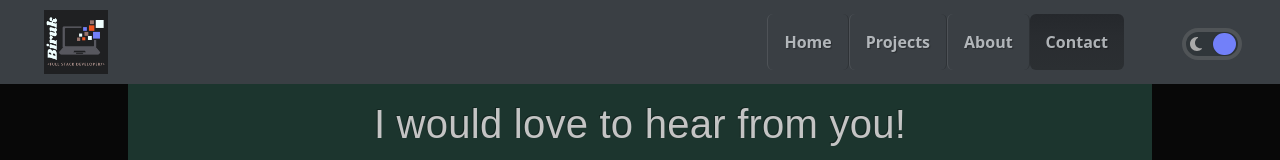
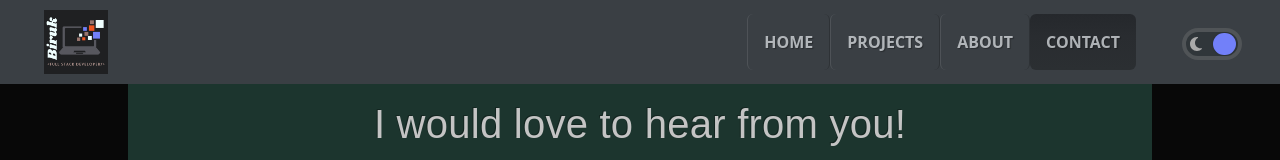
Before and after one commit to Know-Thyself/next-portfolio, a Next.js app: page /contact in a window 1280 px wide. Shown: the top 160 px of the page. Built offline with nearby package versions, Linux system fonts and the light colour scheme.

Commit message:
custom responsive navbar

```diff
--- a/components/navbar.js
+++ b/components/navbar.js
@@ -11,7 +11,6 @@ const Navbar = () => {
 	const [toggleMenu, setToggleMenu] = useState(false)
 	const [isChecked, setIsChecked] = useState(false)
 	const [screenWidth, setScreenWidth] = useState(1348)
-	const [collapse, setCollapse] = useState('')
 
 	const toggleNav = () => {
 		setToggleMenu(!toggleMenu)
@@ -19,12 +18,8 @@ const Navbar = () => {
 	}
 
 	function screenTest() {
-		console.log(window.innerWidth);
 		if (window.innerWidth <= 767) {
 			toggleNav()
-			setCollapse('collapse')
-		} else {
-			setCollapse('')
 		}
 	}
 
@@ -46,9 +41,8 @@ const Navbar = () => {
 				theme === 'dark' ? 'bg-primary' : 'bg-secondary'
 			}`}
 			data-bs-theme={theme}
-			role='navigation'
 		>
-			<div className='container-fluid'>
+			<div class='container-fluid'>
 				<Link className='navbar-brand border-0 mx-3' href='/'>
 					<Image
 						className={`${styles.logo}`}
@@ -60,16 +54,6 @@ const Navbar = () => {
 						height={70}
 					/>
 				</Link>
-				<button
-					className='navbar-toggler border-0'
-					type='button'
-					data-bs-toggle='collapse'
-					data-bs-target='#responsiveNavbar'
-					aria-controls='responsiveNavbar'
-					aria-expanded='false'
-					aria-label='Toggle navigation'
-				>
-					{/* <span className='navbar-toggler-icon'></span> */}
 				<input
 					id='menu__toggle'
 					className={styles['menu__toggle']}
@@ -80,81 +64,82 @@ const Navbar = () => {
 				<label className={styles['menu__btn']} htmlFor='menu__toggle'>
 					<span></span>
 				</label>
-				</button>
-
-				<nav
-					className='collapse navbar-collapse text-center me-auto me-md-5'
-					data-bs-toggle='collapse'
-					data-bs-target='#responsiveNavbar'
-					id='responsiveNavbar'
+				{(toggleMenu || screenWidth > 767) && (
+					<nav className={`text-center me-auto me-md-5 ${styles['menu__box']}`}>
+						<ul
+							className={`navbar-nav ms-auto border-0 fs-6 fw-semibold me-md-5 pe-md-5 ${styles['menu__box__ul']}`}
 						>
-					<ul className='navbar-nav ms-auto border-0 fs-6 fw-semibold me-md-5 pe-md-5'>
-						<li className={`nav-item rounded ${styles['custom-nav-item']}`}>
+							<li className={`nav-item ${styles['custom-nav-item']}`}>
 								<Link
 									href='/'
 									className={`btn nav-link px-3 ${
-									router.pathname === '/' ? 'active border-0' : ''
-								} ${theme === 'light' ? 'text-primary-emphasis' : 'text-body-secondary'}`}
+										router.pathname === '/'
+											? 'active border-0'
+											: styles['menu__item']
+									} ${
+										theme === 'light'
+											? 'text-primary-emphasis'
+											: 'text-body-secondary'
+									}`}
 									onClick={screenTest}
 								>
-								<span
-									data-bs-target='#responsiveNavbar'
-									data-bs-toggle={collapse}
-								>
-									Home
-								</span>
+									<span className='text-uppercase'>Home</span>
 								</Link>
 							</li>
-						<li className={`nav-item rounded ${styles['custom-nav-item']}`}>
+							<li className={`nav-item ${styles['custom-nav-item']}`}>
 								<Link
 									href='/projects'
 									className={`btn nav-link px-3 ${
-									router.pathname === '/projects' ? 'active border-0' : ''
-								} ${theme === 'light' ? 'text-primary-emphasis' : 'text-body-secondary'}`}
+										router.pathname === '/projects'
+											? 'active border-0'
+											: styles['menu__item']
+									} ${
+										theme === 'light'
+											? 'text-primary-emphasis'
+											: 'text-body-secondary'
+									}`}
 									onClick={screenTest}
 								>
-								<span
-									data-bs-target='#responsiveNavbar'
-									data-bs-toggle={collapse}
-								>
-									Projects
-								</span>
+									<span className='text-uppercase'>Projects</span>
 								</Link>
 							</li>
-						<li className={`nav-item rounded ${styles['custom-nav-item']}`}>
+							<li className={`nav-item ${styles['custom-nav-item']}`}>
 								<Link
 									href='/about'
 									className={`btn nav-link px-3 ${
-									router.pathname === '/about' ? 'active border-0' : ''
-								} ${theme === 'light' ? 'text-primary-emphasis' : 'text-body-secondary'}`}
+										router.pathname === '/about'
+											? 'active border-0'
+											: styles['menu__item']
+									} ${
+										theme === 'light'
+											? 'text-primary-emphasis'
+											: 'text-body-secondary'
+									}`}
 									onClick={screenTest}
 								>
-								<span
-									data-bs-target='#responsiveNavbar'
-									data-bs-toggle={collapse}
-								>
-									About
-								</span>
+									<span className='text-uppercase'>About</span>
 								</Link>
 							</li>
-						<li className={`nav-item rounded ${styles['custom-nav-item']}`}>
+							<li className={`nav-item ${styles['custom-nav-item']}`}>
 								<Link
 									href='/contact'
 									className={`btn nav-link px-3 ${
-									router.pathname === '/contact' ? 'active border-0' : ''
-								} ${theme === 'light' ? 'text-primary-emphasis' : 'text-body-secondary'}`}
+										router.pathname === '/contact'
+											? 'active border-0'
+											: styles['menu__item']
+									} ${
+										theme === 'light'
+											? 'text-primary-emphasis'
+											: 'text-body-secondary'
+									}`}
 									onClick={screenTest}
 								>
-								<span
-									data-bs-target='#responsiveNavbar'
-									data-bs-toggle={collapse}
-								>
-									Contact
-								</span>
+									<span className='text-uppercase'>Contact</span>
 								</Link>
 							</li>
 						</ul>
 					</nav>
+				)}
 				<ThemeToggler theme={theme} setTheme={setTheme} />
 			</div>
 		</header>
--- a/styles/header.module.css
+++ b/styles/header.module.css
@@ -1,19 +1,3 @@
-/* header */
-.header {
-	box-sizing: border-box;
-	display: flex;
-	position: fixed;
-	top: 0;
-	left: 0;
-	width: 100%;
-	justify-content: space-between;
-	align-items: center;
-	background-color: var(--header-background);
-	color: var(--secondary-text-color);
-	height: 64px;
-	z-index: 2;
-}
-
 .custom-header {
     position: fixed;
     top: 0;
@@ -22,15 +6,6 @@
     height: 84px;
     z-index: 3;
 }
-
-.nav_wrapper {
-	display: flex;
-	flex-direction: column;
-	justify-content: space-between;
-	align-items: center;
-	margin-right: 2rem;
-}
-
 
 .logo {
     height: 64px;
@@ -98,15 +73,18 @@
     display: flex;
     flex-direction: column;
     position: absolute;
-	top: 64px;
+    top: 84px;
     right: -100%;
     width: 100%;
-	height: min-content;
     margin: 0;
     padding: 0;
-	background: var(--menu-box-bg);
     transition-duration: 0.25s;
     text-align: center;
+}
+
+.menu__box ul {
+    width: 100%;
+    margin: auto;
 }
 
 .menu__item,
@@ -118,8 +96,8 @@
     font-size: 1rem;
     font-weight: var(--nav-links-font-weight);
     text-decoration: none;
-	text-transform: uppercase;
     transition-duration: 0.25s;
+    border-bottom: 0px solid var(--header-background);
 }
 
 .menu__item:hover {
@@ -141,119 +119,33 @@
         justify-content: right;
         align-items: center;
         position: absolute;
-		margin-top: 0;
-		right: 5rem;
+        right: 0;
         top: 0;
-		padding: 0;
-		height: 64px;
         box-shadow: none;
-		margin-right: 3rem;
+        height: 84px;
         transition-duration: 0ms;
     }
 
-	.menu__item,
-	.active {
-		display: flex;
-		justify-content: center;
-		align-items: center;
-		/* padding: 0 1.5rem; */
-		padding: 0;
-		height: 100%;
-		border-bottom: 0px solid var(--header-background);
-	}
-
-	.home {
-		background-color: var(--home-link-bg);
-	}
-
-	.projects {
-		background-color: var(--projects-link-bg);
-	}
-
-	.about {
-		background-color: var(--about-link-bg);
-	}
-
-	.contact {
-		background-color: var(--contact-link-bg);
-	}
-
-	.home span,
-	.projects span,
-	.about span,
-	.contact span,
-	.active span {
-		display: flex;
-		justify-content: center;
-		align-items: center;
-		padding: 0 1.5rem;
-		height: 50%;
-		width: 100%;
-		border-right: solid 1px var(--nav-links-color);
-		border-left: solid 1px var(--nav-links-color);
-	}
-
-	.contact,
-	.active:last-child {
-		border-right: 2px solid var(--nav-links-color);
-	}
-
-	.home,
-	.active:first-child {
-		border-left: 2px solid var(--nav-links-color);
-	}
-
-	/* span {
-    display: flex;
-    justify-content: center;
-    align-items: center;
-    padding: 0 1.5rem;
-    height: 50%;
-    width: 100%;
-    border-right: solid 1px var(--nav-links-color);
-    border-left: solid 1px var(--nav-links-color);
-  } */
-
-	.active {
-		background-color: var(--active-nav-link);
-		color: var(--active-nav-link-text);
-		cursor: default;
-	}
-
-	/* .home,
-  .active:first-child {
-    border-left: 2px solid var(--nav-links-color);
-  } */
-
-	.home span,
-	.active:first-child span {
-		border-left: 0;
-	}
-
-	.contact span,
-	.active:last-child span {
-		border-right: 0;
-	}
-
-
     .menu__btn {
         display: none;
-	}
-
-	.menu__item:hover {
-		font-weight: var(--active-nav-link-font-weight);
-		background-color: var(--active-nav-link);
-		color: var(--active-nav-link-text);
     }
 
 }
 
 @media screen and (max-width: 767px) {
     .custom-nav-item {
-		background-color: var(--menu-box-bg);
         border-bottom: solid 2px var(--radio-btn-bg);
     }
+
     .menu__btn {
         margin-left: 2rem;
     }
+
+    .menu__box {
+        background: var(--menu-box-bg);
+        width: 100%;
     }
+    .menu__box {
+        width: 100%;
+    }
+}
```
Lines whose indentation alone changed are shown as unchanged.
